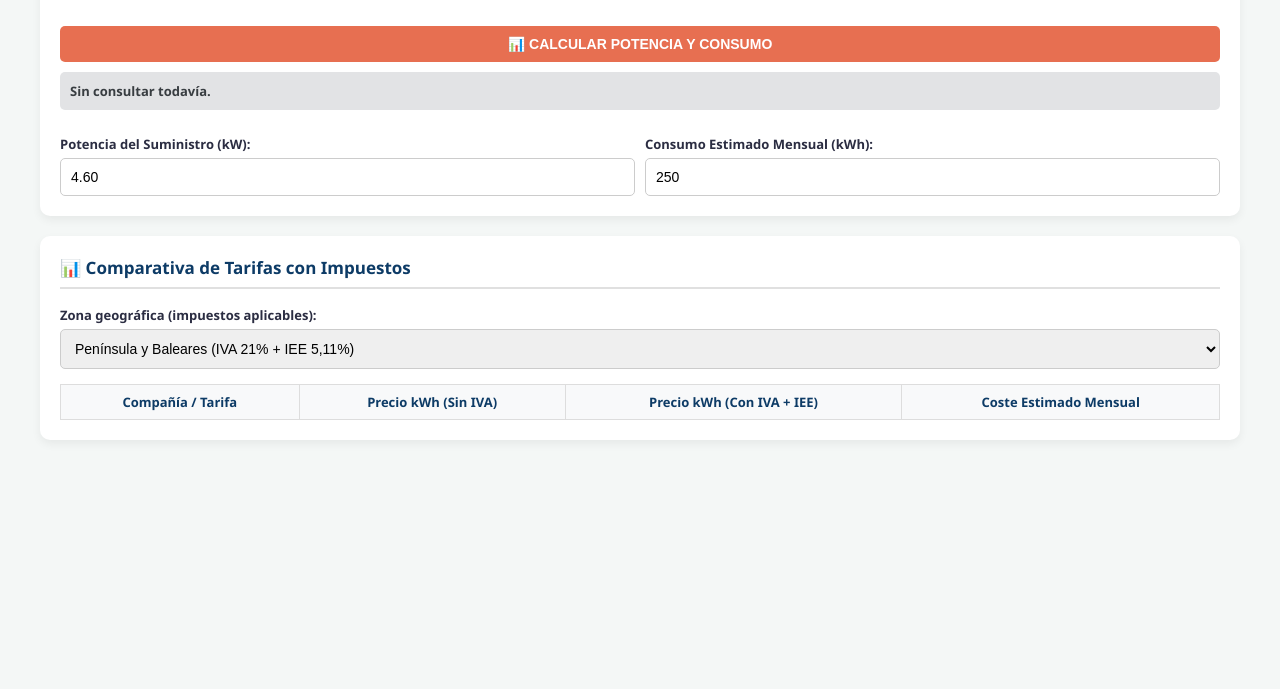
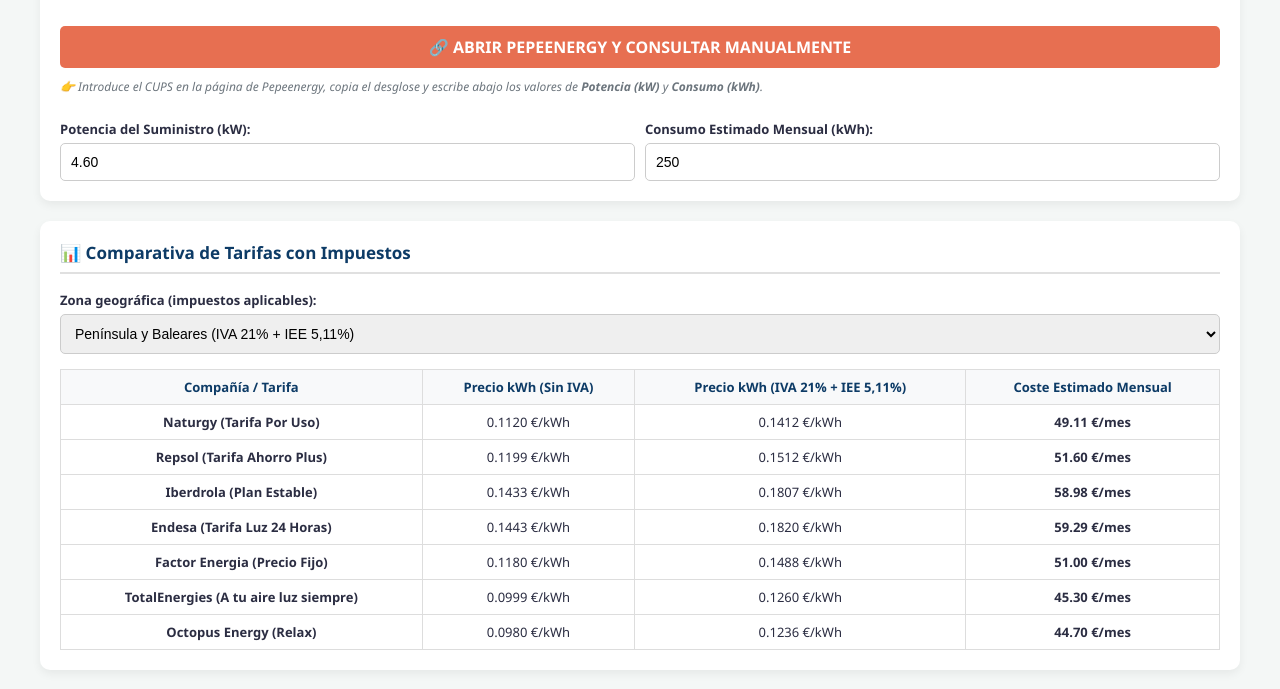
Before and after one commit to OrbitDevStudio/Orbit_Lyons, a plain HTML site: page index.html in a window 1280 px wide. Shown: the part 813-1502 px from the top of the page. Before the commit the page ends 1333 px from the top, so only its background shows below. Drawn offline with Linux system fonts and the light colour scheme.

Commit message:
Actualizar index.html

```diff
--- a/index.html
+++ b/index.html
@@ -34,8 +34,9 @@
     .sum-luz { background: #f4a261; }
     .sum-gas { background: #e76f51; }
     .sum-none { background: #adb5bd; }
-    .btn-naranja { background-color: #e76f51 !important; }
+    .btn-naranja { background-color: #e76f51 !important; display: inline-block; text-decoration: none; text-align: center; color: white; padding: 10px; border-radius: 5px; margin-top: 12px; font-weight: bold; box-sizing: border-box; width: 100%; }
     .btn-naranja:hover { background-color: #c14a2f !important; }
+    .nota { font-size: 12px; color: #6c757d; margin-top: 10px; font-style: italic; }
 
     .footer {
       position: fixed;
@@ -109,9 +110,12 @@
     </div>
 
     <div class="card full-width">
-      <h3>📊 Potencia y Consumo (Pepeenergy)</h3>
-      <button onclick="obtenerConsumo()" class="btn-naranja">📊 CALCULAR POTENCIA Y CONSUMO</button>
-      <div id="resConsumo" class="result info">Sin consultar todavía.</div>
+      <h3>📊 Potencia y Consumo (Manual)</h3>
+
+      <a href="https://www.pepeenergy.com/calculadora-luz" target="_blank" class="btn-naranja">
+        🔗 ABRIR PEPEENERGY Y CONSULTAR MANUALMENTE
+      </a>
+      <p class="nota">👉 Introduce el CUPS en la página de Pepeenergy, copia el desglose y escribe abajo los valores de <strong>Potencia (kW)</strong> y <strong>Consumo (kWh)</strong>.</p>
 
       <div class="grid-2" style="margin-top:15px;">
         <div>
@@ -385,60 +389,6 @@
       }
     }
 
-    async function obtenerConsumo() {
-      const cups = document.getElementById("cups").value.trim();
-      if (!cups) { alert("Debes ingresar un código CUPS."); return; }
-
-      const resDiv = document.getElementById("resConsumo");
-      resDiv.className = "result info";
-      resDiv.innerHTML = "⏳ Consultando Pepeenergy... (1-2 minutos, por favor espera)";
-
-      const controller = new AbortController();
-      const timeoutId = setTimeout(() => controller.abort(), 180000);
-
-      try {
-        const res = await fetch(`${BACKEND_URL}/api/consultar-consumo`, {
-          method: 'POST',
-          headers: { 'Content-Type': 'application/json' },
-          body: JSON.stringify({ cups }),
-          signal: controller.signal
-        });
-        clearTimeout(timeoutId);
-        if (!res.ok) throw new Error(`HTTP ${res.status}`);
-        const data = await res.json();
-        if (!data.success) {
-          resDiv.className = "result error";
-          resDiv.innerHTML = "❌ " + (data.error || "Error desconocido.");
-          return;
-        }
-
-        let pot = data.potenciaP1;
-        let cons = data.consumoAnual;
-
-        if (pot && pot !== 'No disponible') {
-          document.getElementById("potencia").value = aNumero(pot, 4.60);
-        }
-        if (cons && cons !== 'No disponible') {
-          document.getElementById("consumo").value = Math.round(aNumero(cons, 0));
-        }
-
-        resDiv.className = "result success";
-        resDiv.innerHTML = `✅ Potencia: <strong>${pot} kW</strong> | Consumo: <strong>${cons} kWh</strong>`;
-
-        calcularComparativa();
-      } catch (err) {
-        clearTimeout(timeoutId);
-        if (err.name === 'AbortError') {
-          resDiv.className = "result error";
-          resDiv.innerHTML = "❌ La consulta tardó más de 3 minutos. Inténtalo de nuevo.";
-        } else {
-          resDiv.className = "result error";
-          resDiv.innerHTML = "❌ No se pudo contactar con el backend.";
-        }
-        console.error(err);
-      }
-    }
-
     function actualizarMapa() {
       const dir = document.getElementById("direccion").value.trim();
       const container = document.getElementById("mapContainer");
@@ -462,3 +412,30 @@
       if (zona === "canarias") {
         factorImpuestos = 1 + 0.07;
         etiquetaImpuestos = "IGIC 7%";
+      } else if (zona === "ceuta_melilla") {
+        factorImpuestos = 1 + 0.04;
+        etiquetaImpuestos = "IPSI 4%";
+      } else {
+        factorImpuestos = 1 + 0.21 + 0.0511;
+        etiquetaImpuestos = "IVA 21% + IEE 5,11%";
+      }
+
+      const thImp = document.getElementById("thImpuestos");
+      if (thImp) thImp.textContent = `Precio kWh (${etiquetaImpuestos})`;
+
+      TARIFAS.forEach(t => {
+        const conIva = t.sinIva * factorImpuestos;
+        const total = (consumo * conIva) + (potencia * 0.10 * 30);
+        tbody.innerHTML += `<tr>
+          <td><strong>${t.comp}</strong></td>
+          <td>${t.sinIva.toFixed(4)} €/kWh</td>
+          <td>${conIva.toFixed(4)} €/kWh</td>
+          <td><strong>${total.toFixed(2)} €/mes</strong></td>
+        </tr>`;
+      });
+    }
+
+    calcularComparativa();
+  </script>
+</body>
+</html>
```
